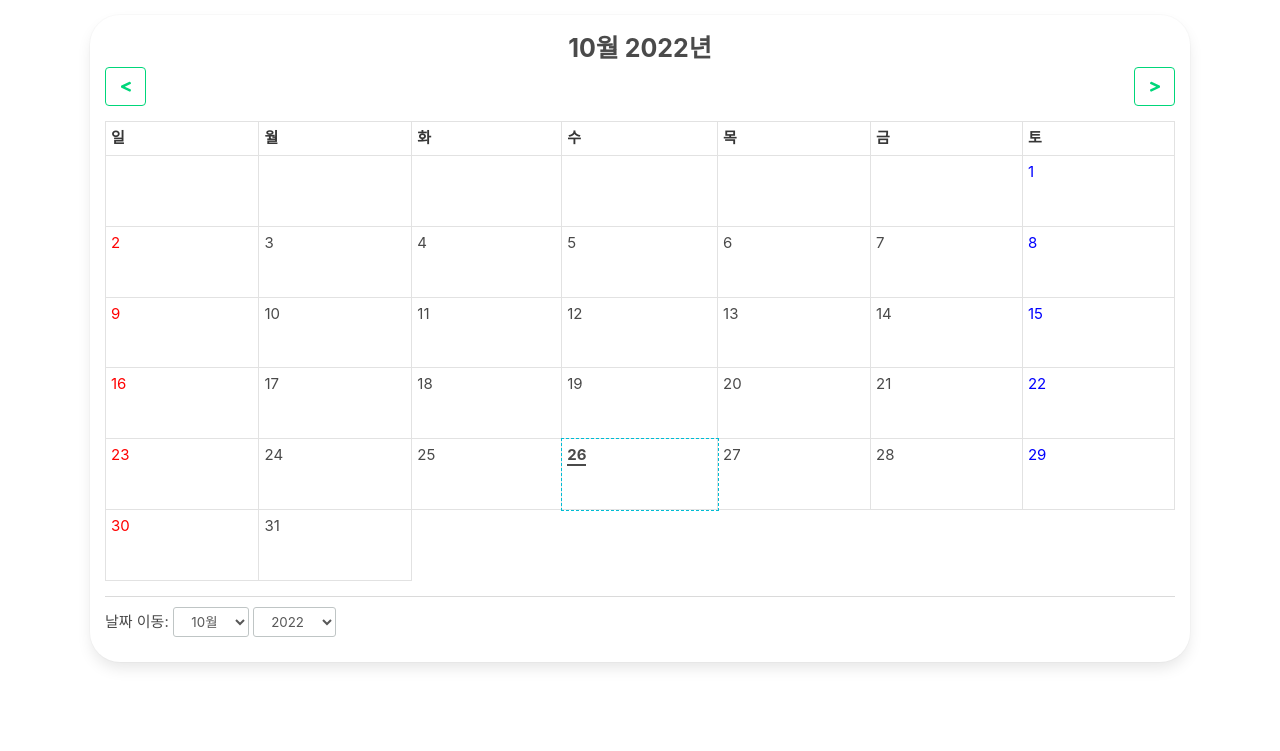
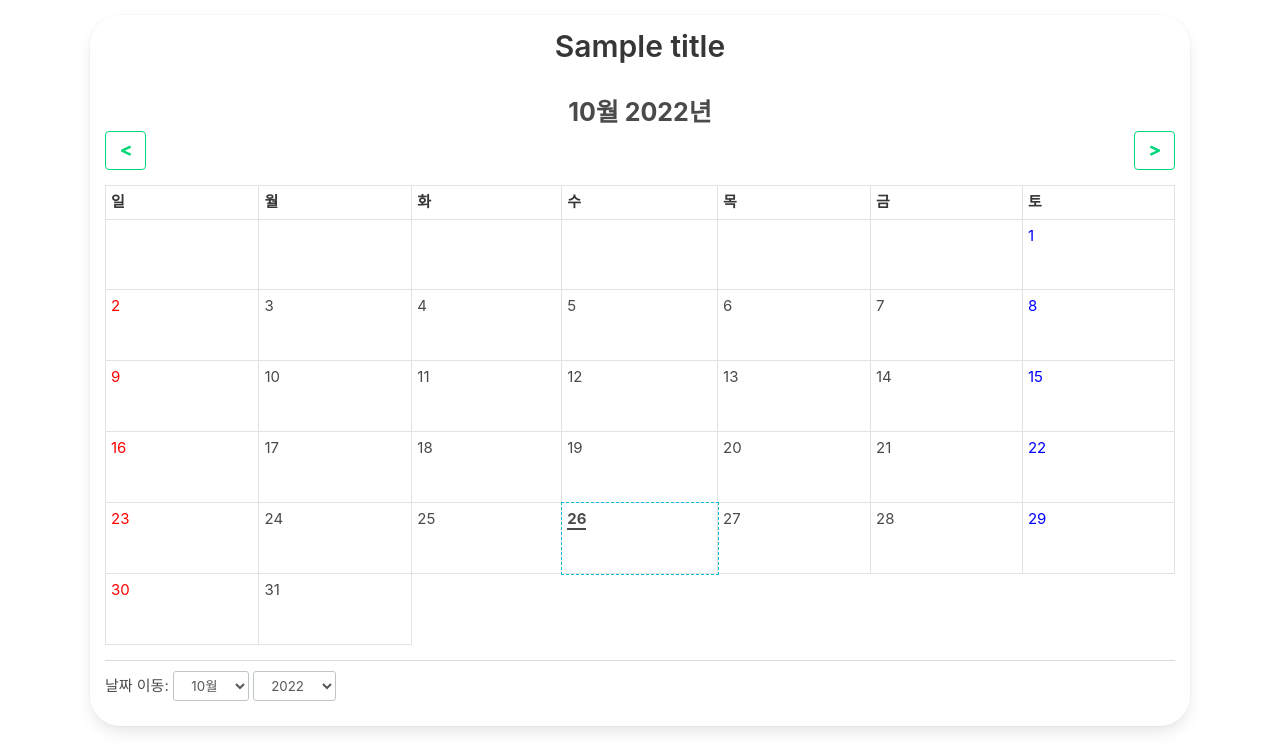
Before and after one commit to phwGithub/jungleDiary, a Flask app: template templates/monthlyDiary.html in a window 1280 px wide. Shown: the part 49-800 px from the top of the page. Run offline with Flask 2, Linux system fonts and the light colour scheme; the template is opened without the code that fills it: most values are stand-ins (such as "Sample title", 1, 10 or a date in 2020); some libraries are stand-ins or nearby versions.

Commit message:
오늘의 일기, 모두의 일기 타이틀 추가

```diff
--- a/templates/monthlyDiary.html
+++ b/templates/monthlyDiary.html
@@ -132,7 +132,9 @@ body {
 {% block body %}
 <div class="wrapper">
 
+
     <div class="container-calendar">
+        <h1 class="title has-text-centered" style="margin: 0 0 30px;">{{title}}</h1>
         <h3 id="monthAndYear"></h3>
 
         <div class="button-container-calendar">
```
